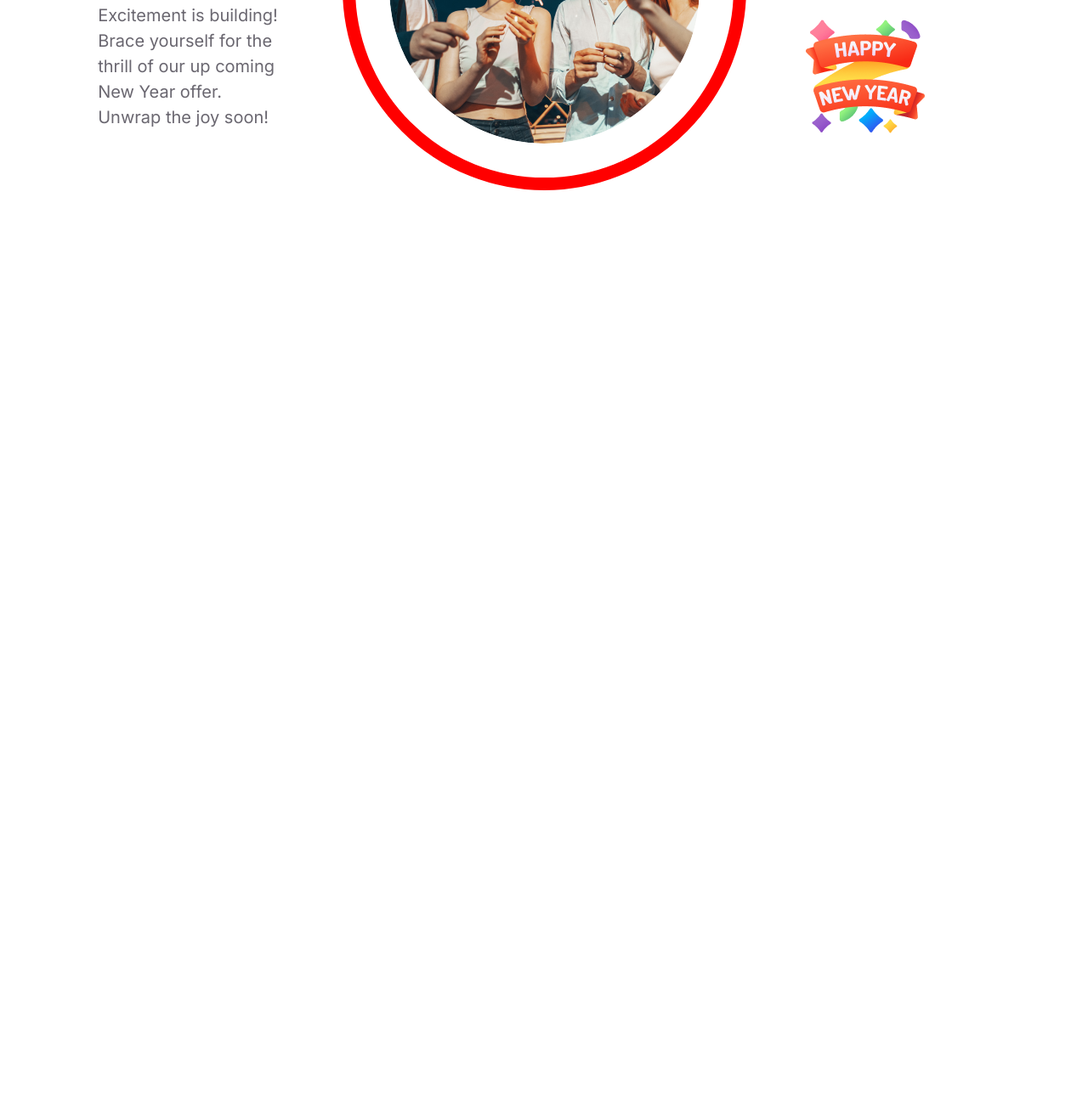
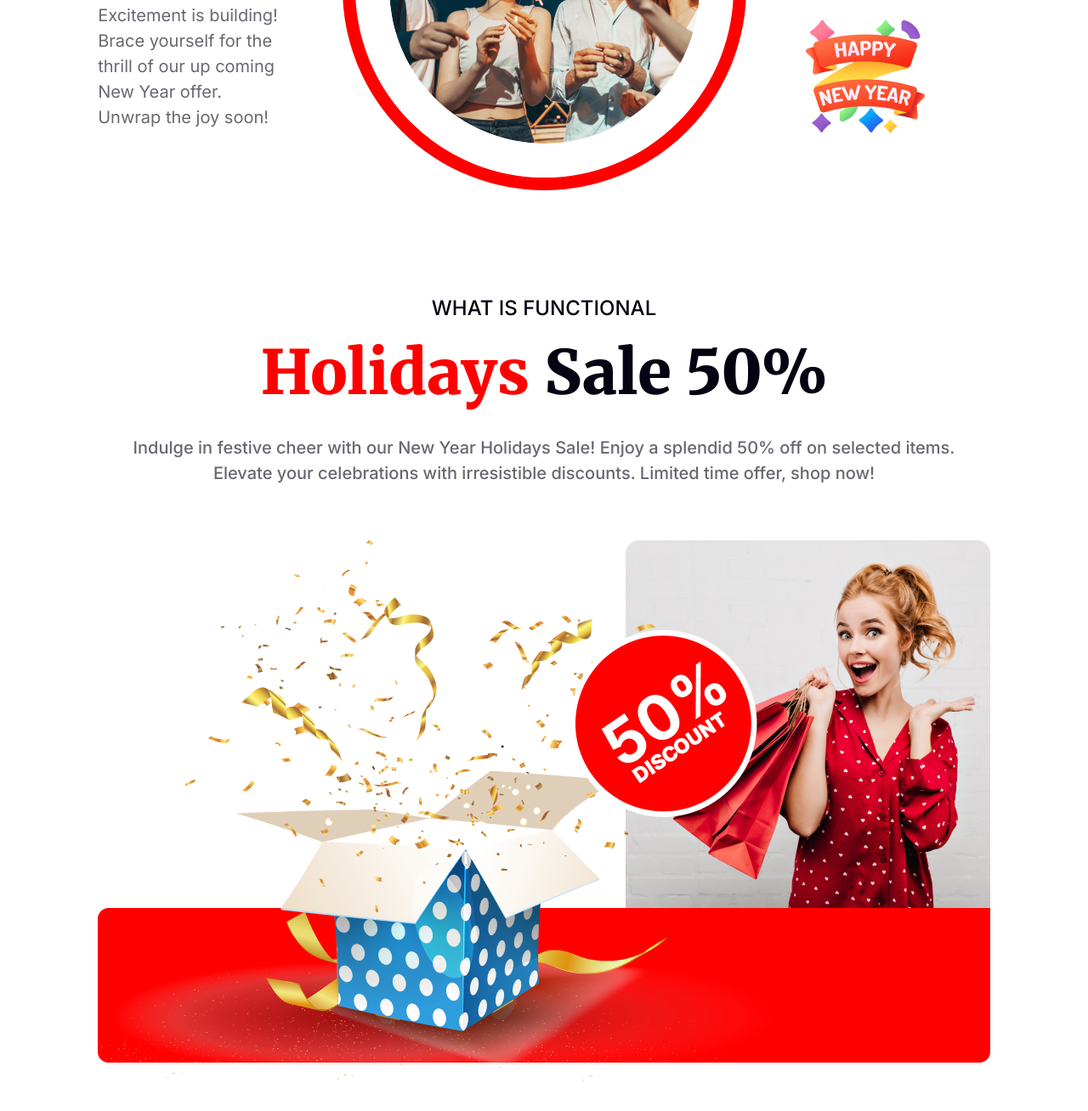
Before and after one commit to Yamin39/assignment-1, a plain HTML site: page index.html in a window 1280 px wide. Shown: the part 3477-4785 px from the top of the page at 85% size. Before the commit the page ends 3825 px from the top, so only its background shows below. Drawn offline with Linux system fonts and the light colour scheme.

Commit message:
added holidays sale section & fixed some images

```diff
--- a/index.html
+++ b/index.html
@@ -89,6 +89,34 @@
           </div>
         </div>
       </section>
+
+      <section class="container">
+        <div id="holidays-sale">
+          <div class="text-contents">
+            <h3 class="section-title-small dark">WHAT IS FUNCTIONAL</h3>
+            <h1 class="section-title-big dark">
+              <span class="red">Holidays </span>Sale 50%
+            </h1>
+            <p class="section-description">
+              Indulge in festive cheer with our New Year Holidays Sale! Enjoy a
+              splendid 50% off on selected items. Elevate your celebrations with
+              irresistible discounts. Limited time offer, shop now!
+            </p>
+          </div>
+          <div class="image-contents">
+            <div class="img1">
+              <img src="images/gift-box.png" alt="Gift Box">
+            </div>
+            <div class="img2">
+              <img src="images/discount.png" alt="50% Discount" class="discount-img">
+              <img src="images/girl.png" alt="Girl Image">
+            </div>
+            <div class="img3">
+              <img src="images/red-bar.png" alt="Red Bar">
+            </div>
+          </div>
+        </div>
+      </section>
     </main>
 
     <footer></footer>
--- a/styles/style.css
+++ b/styles/style.css
@@ -220,3 +220,43 @@ section > div {
 #coming-soon .content-right p {
   margin: 16px 0 43px;
 }
+
+/* holidays sale  */
+
+#holidays-sale .text-contents {
+  text-align: center;
+  width: 1000px;
+  margin: 0 auto 64px;
+}
+
+#holidays-sale .text-contents p {
+  font-weight: 500;
+}
+
+#holidays-sale .text-contents h1 {
+  margin: 16px 0 28px;
+}
+
+#holidays-sale .image-contents {
+  width: 100%;
+  height: 662px;
+}
+
+#holidays-sale .image-contents .img1 {
+  position: absolute;
+}
+
+#holidays-sale .image-contents .img2 {
+  display: flex;
+  justify-content: end;
+  align-items: center;
+}
+
+#holidays-sale .image-contents .img2 .discount-img {
+  position: absolute;
+  right: 27%;
+}
+
+#holidays-sale .image-contents .img3 img {
+  width: 100%;
+}
```
Also changed, not shown: images/Group 75.png (deleted), images/discount.png (renamed from images/Group 44.png), images/gift-box.png (added), images/girl.png (renamed from images/Rectangle 1.png), images/midnight.png, images/red-bar.png (renamed from images/Rectangle 2.png).
